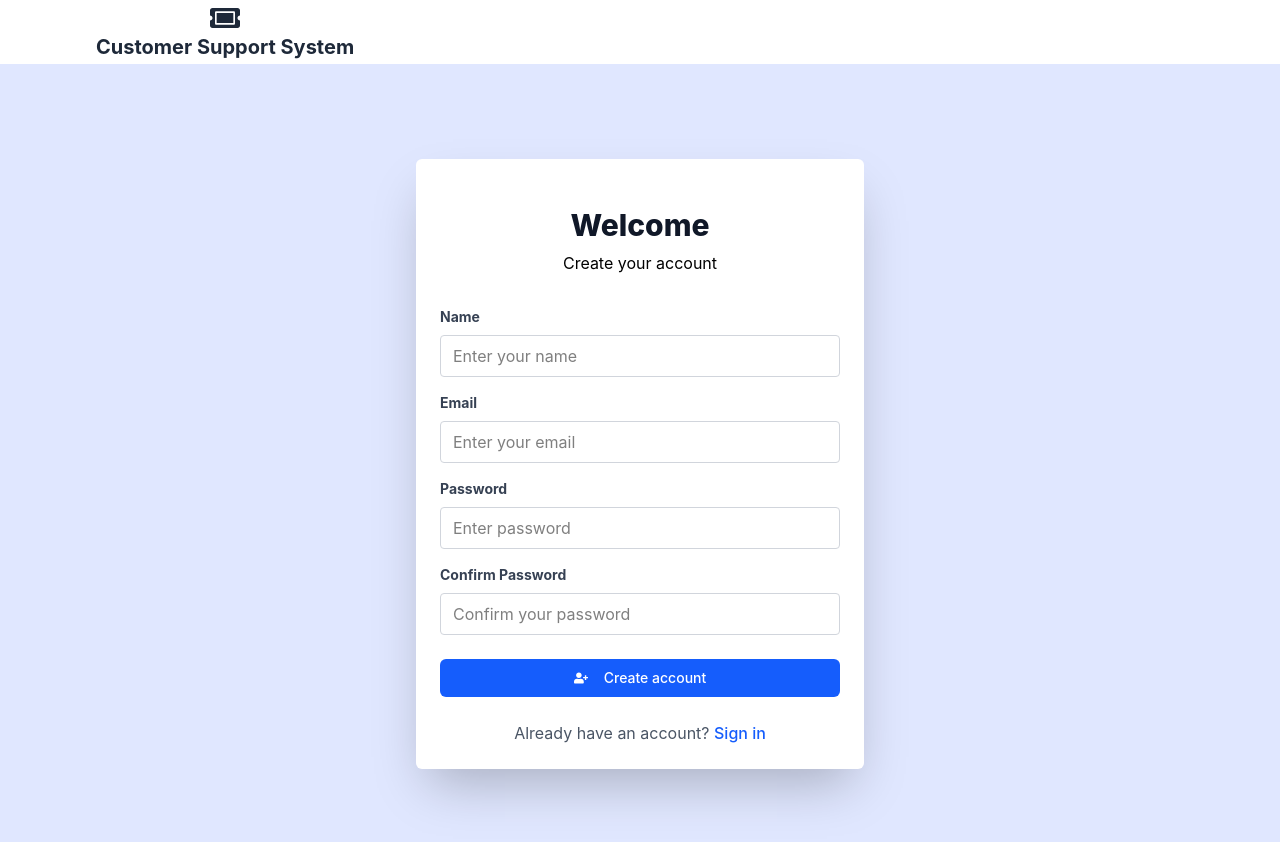
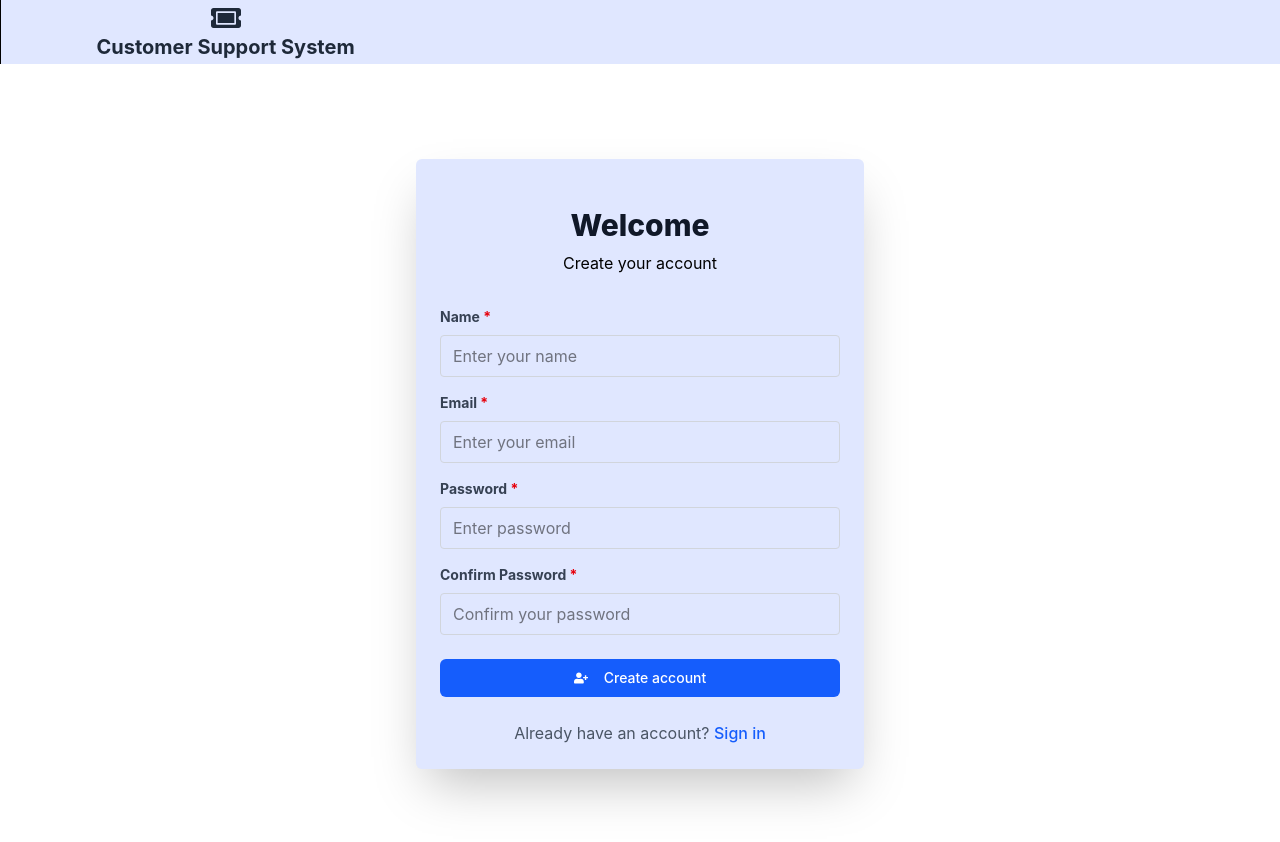
Before and after one commit to surujmiah6896/customer-support-ticket-system, a React (Vite) app in the folder support-ticket-frontend/: page /register in a window 1280 px wide. Shown: the top 842 px of the page. Built offline with nearby package versions, Linux system fonts and the light colour scheme.

Commit message:
show status wise total tickets

```diff
--- a/support-ticket-frontend/src/components/auth/Login.jsx
+++ b/support-ticket-frontend/src/components/auth/Login.jsx
@@ -30,8 +30,8 @@ const Login = () => {
   };
 
   return (
-    <div className="min-h-screen flex items-center justify-center bg-indigo-100 py-12 px-4 sm:px-6 lg:px-8">
-      <div className="max-w-md w-full bg-white rounded-md space-y-8 p-4 shadow-2xl">
+    <div className="min-h-screen flex items-center justify-center bg-white py-12 px-4 sm:px-6 lg:px-8">
+      <div className="max-w-md w-full bg-indigo-100 rounded-md space-y-8 p-4 shadow-2xl">
         <div>
           <h2 className="mt-6 text-center text-3xl font-extrabold text-gray-900">
             Welcome
@@ -46,7 +46,7 @@ const Login = () => {
             </div>
           )}
 
-          <div className="rounded-md shadow-sm -space-y-px">
+          <div className="rounded-md">
             <FormGroup
               label={"Email"}
               type="email"
@@ -59,6 +59,7 @@ const Login = () => {
               })}
               error={errors.email}
               placeholder={"Enter Email"}
+              requiredStatus={true}
             />
 
             <FormGroup
@@ -73,6 +74,7 @@ const Login = () => {
               })}
               error={errors.password}
               placeholder={"Enter Password"}
+              requiredStatus={true}
             />
           </div>
 
--- a/support-ticket-frontend/src/components/auth/Register.jsx
+++ b/support-ticket-frontend/src/components/auth/Register.jsx
@@ -36,8 +36,8 @@ const Register = () => {
   const password = watch("password");
 
   return (
-    <div className="min-h-screen flex items-center justify-center bg-indigo-100 py-12 px-4 sm:px-6 lg:px-8">
-      <div className="max-w-md w-full bg-white rounded-md space-y-8 p-6 shadow-2xl">
+    <div className="min-h-screen flex items-center justify-center bg-white py-12 px-4 sm:px-6 lg:px-8">
+      <div className="max-w-md w-full bg-indigo-100 rounded-md space-y-8 p-6 shadow-2xl">
         <div>
           <h2 className="mt-6 text-center text-3xl font-extrabold text-gray-900">
             Welcome
@@ -65,6 +65,7 @@ const Register = () => {
               })}
               error={errors.name}
               placeholder={"Enter your name"}
+              requiredStatus={true}
             />
 
             <FormGroup
@@ -79,6 +80,7 @@ const Register = () => {
               })}
               error={errors.email}
               placeholder={"Enter your email"}
+              requiredStatus={true}
             />
 
             <FormGroup
@@ -93,6 +95,7 @@ const Register = () => {
               })}
               error={errors.password}
               placeholder={"Enter password"}
+              requiredStatus={true}
             />
 
             <FormGroup
@@ -105,6 +108,7 @@ const Register = () => {
               })}
               error={errors.password_confirmation}
               placeholder={"Confirm your password"}
+              requiredStatus={true}
             />
           </div>
 
--- a/support-ticket-frontend/src/components/layout/Navbar.jsx
+++ b/support-ticket-frontend/src/components/layout/Navbar.jsx
@@ -14,7 +14,7 @@ const Navbar = () => {
   };
 
   return (
-    <nav className="bg-white shadow-lg ">
+    <nav className="bg-indigo-100 border-s">
       <div className="max-w-6xl mx-auto px-4 sm:px-6 lg:px-8">
         <div className="flex justify-between h-16">
           <div className="flex items-center">
@@ -47,7 +47,9 @@ const Navbar = () => {
                 </span>
               </div>
               <div>
-                <Button onClick={handleLogout}><FaSignOutAlt/> Logout</Button>
+                <Button onClick={handleLogout}>
+                  <FaSignOutAlt /> Logout
+                </Button>
               </div>
             </div>
           )}
--- a/support-ticket-frontend/src/components/tickets/TicketForm.jsx
+++ b/support-ticket-frontend/src/components/tickets/TicketForm.jsx
@@ -119,6 +119,7 @@ const TicketForm = ({
               })}
               error={errors.subject}
               placeholder={"Enter subject"}
+              requiredStatus={true}
             />
 
             <FormGroup
@@ -134,6 +135,7 @@ const TicketForm = ({
               })}
               error={errors.description}
               placeholder={"Enter description"}
+              requiredStatus={true}
             />
 
             <div className="grid grid-cols-2 gap-4">
@@ -148,6 +150,7 @@ const TicketForm = ({
                   { value: "general", label: "General" },
                   { value: "support", label: "Support" },
                 ]}
+                requiredStatus={true}
               />
 
               <FormGroup
@@ -161,11 +164,11 @@ const TicketForm = ({
                   { value: "high", label: "High" },
                   { value: "urgent", label: "Urgent" },
                 ]}
+                requiredStatus={true}
               />
             </div>
 
-            {isEditing &&
-              user?.role == 'admin' && (
+            {isEditing && user?.role == "admin" && (
               <FormGroup
                 label={"Status"}
                 type="select"
@@ -199,7 +202,9 @@ const TicketForm = ({
                 <FaTimes /> Cancel
               </Button>
 
-              <Button type="submit" disabled={isSubmitting}> <FaPlus/>
+              <Button type="submit" disabled={isSubmitting}>
+                {" "}
+                <FaPlus />
                 {isSubmitting
                   ? isEditing
                     ? "Updating..."
--- a/support-ticket-frontend/src/components/tickets/TicketList.jsx
+++ b/support-ticket-frontend/src/components/tickets/TicketList.jsx
@@ -1,4 +1,4 @@
-import React, { useState, useEffect } from "react";
+import { useState, useEffect } from "react";
 import { Link } from "react-router-dom";
 import { useAuth } from "../../contexts/AuthContext";
 import TicketForm from "./TicketForm";
@@ -9,7 +9,7 @@ import Badge from "../../widgets/Badge";
 import { Button } from "../../widgets/Button";
 import { Toast } from "../../utils/toast";
 import ConfirmationModal from "./ConfirmationModal";
-// import ConfirmationModal from "../../widgets/ConfirmationModal"; // New component
+import CountStatus from "../../widgets/CountStatus";
 
 const TicketList = () => {
   const [tickets, setTickets] = useState([]);
@@ -92,7 +92,29 @@ const TicketList = () => {
   return (
     <div className="max-w-6xl mx-auto py-6 px-4 sm:px-6 lg:px-8">
       <div className="mb-6 flex justify-between items-center">
-        <h1 className="text-3xl font-bold text-gray-900">Support Tickets</h1>
+        <div className="flex items-center space-x-6">
+          <h1 className="text-3xl font-bold text-gray-900">Support Tickets</h1>
+
+          {/* Status-wise counts */}
+          <div className="flex items-center space-x-4">
+            <CountStatus tickets={tickets} title={"Open"} type={"open"} />
+
+            <CountStatus
+              tickets={tickets}
+              title={"In Progress"}
+              type={"in_progress"}
+            />
+
+            <CountStatus
+              tickets={tickets}
+              title={"Resolved"}
+              type={"resolved"}
+            />
+
+            <CountStatus tickets={tickets} title={"Closed"} type={"closed"} />
+          </div>
+        </div>
+
         {!user?.isAdmin && (
           <div className="w-[80]">
             <Button color="bg-blue-600" onClick={() => setShowForm(true)}>
@@ -239,7 +261,6 @@ const TicketList = () => {
         onTicketCreated={loadTickets}
         editTicket={editingTicket}
         onTicketUpdated={handleUpdateTicket}
-
       />
 
       {/* delete modal */}
--- /dev/null
+++ b/support-ticket-frontend/src/widgets/CountStatus.jsx
@@ -0,0 +1,26 @@
+const CountStatus = ({ tickets, title, type }) => {
+  const colors = {
+    open: "bg-green-500 text-green-800",
+    in_progress: "bg-yellow-500 text-yellow-800",
+    resolved: "bg-blue-500 text-blue-800",
+    closed: "bg-gray-500 text-gray-800",
+    low: "bg-green-500 text-green-800",
+    medium: "bg-yellow-500 text-yellow-800",
+    high: "bg-orange-500 text-orange-800",
+    urgent: "bg-red-500 text-red-800",
+    technical: "bg-purple-500 text-purple-800",
+  };
+
+  return (
+    <>
+      <div className="flex items-center space-x-2">
+        <span className={`w-3 h-3 ${colors[type]} rounded-full`}></span>
+        <span className="text-sm font-medium text-gray-700">
+          {title}: {tickets.filter((ticket) => ticket.status === type).length}
+        </span>
+      </div>
+    </>
+  );
+};
+
+export default CountStatus;
--- a/support-ticket-frontend/src/widgets/FromGroup.jsx
+++ b/support-ticket-frontend/src/widgets/FromGroup.jsx
@@ -1,6 +1,7 @@
 
 export const FormGroup = ({
   label,
+  requiredStatus = false,
   error,
   type = "text",
   options = [],
@@ -57,7 +58,7 @@ export const FormGroup = ({
   return (
     <div className="mb-4">
       <label className="block text-gray-700 text-sm font-bold mb-2">
-        {label}
+        {label} {requiredStatus && <span className="text-red-600">*</span>}
       </label>
       {renderInput()}
       {error && <p className="text-red-500 text-xs mt-1">{error.message}</p>}
```
Lines whose indentation alone changed are shown as unchanged.
